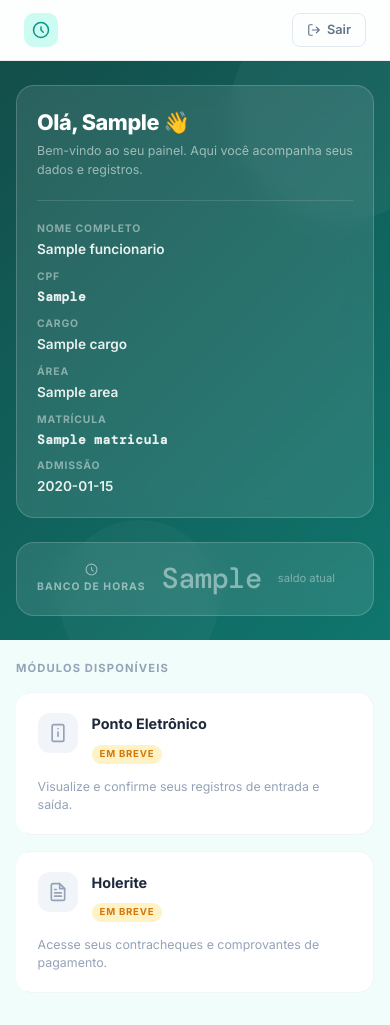
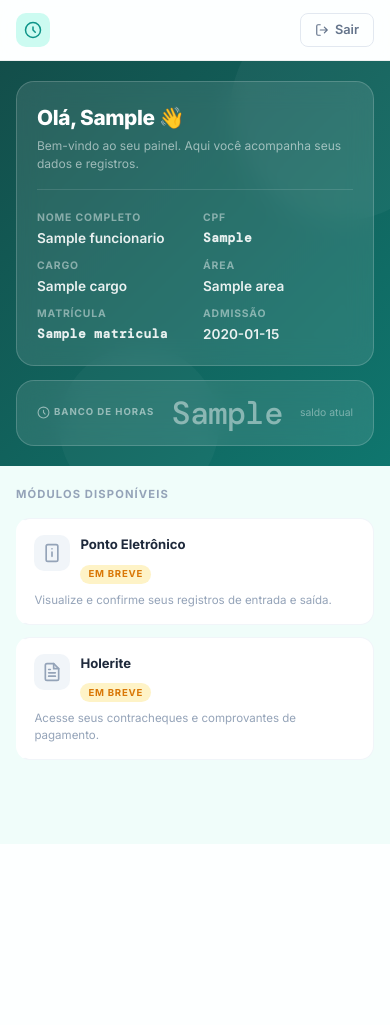
Before and after one commit to Jordanpsx/sistur, a Flask app: template app/templates/portal/dashboard.html in a window 390 px wide. After the commit the page ends 844 px from the top, so only its background shows below. Run offline with Flask 3, Linux system fonts and the light colour scheme; the template is opened without the code that fills it: most values are stand-ins (such as "Sample title", 1, 10 or a date in 2020); some libraries are stand-ins or nearby versions.

Commit message:
feat: implement new employee portal dashboard template (redesign v2)

```diff
--- a/app/templates/portal/dashboard.html
+++ b/app/templates/portal/dashboard.html
@@ -157,35 +165,54 @@
     .hero::before {
       content: '';
       position: absolute;
-      top: -60px; right: -60px;
-      width: 220px; height: 220px;
+      top: -60px;
+      right: -60px;
+      width: 220px;
+      height: 220px;
       border-radius: 50%;
-      background: rgba(255,255,255,0.04);
+      background: rgba(255, 255, 255, 0.04);
       pointer-events: none;
     }
 
     .hero::after {
       content: '';
       position: absolute;
-      bottom: -40px; left: 15%;
-      width: 160px; height: 160px;
+      bottom: -40px;
+      left: 15%;
+      width: 160px;
+      height: 160px;
       border-radius: 50%;
-      background: rgba(255,255,255,0.03);
+      background: rgba(255, 255, 255, 0.03);
       pointer-events: none;
     }
 
     .hero-inner {
       max-width: 1100px;
       margin: 0 auto;
-      display: grid;
-      grid-template-columns: 1fr auto;
-      gap: 1.5rem;
-      align-items: start;
+      display: flex;
+      flex-direction: row;
+      flex-wrap: wrap;
+      gap: 1rem;
+      align-items: stretch;
+    }
+
+    .hero-glass {
+      flex: 1 1 280px;
+    }
+
+    .banco-horas-widget {
+      flex: 0 0 auto;
     }
 
     @media (max-width: 640px) {
       .hero-inner {
-        grid-template-columns: 1fr;
+        flex-direction: column;
+        gap: 0.875rem;
+      }
+
+      .hero-glass,
+      .banco-horas-widget {
+        flex: 1 1 100%;
       }
     }
 
@@ -194,11 +221,12 @@
       background: rgba(255, 255, 255, 0.10);
       backdrop-filter: blur(12px);
       -webkit-backdrop-filter: blur(12px);
-      border: 1px solid rgba(255,255,255,0.18);
+      border: 1px solid rgba(255, 255, 255, 0.18);
       border-radius: 18px;
       padding: 1.75rem 2rem;
       position: relative;
       z-index: 1;
+      min-width: 0;
     }
 
     .hero-greeting {
@@ -211,20 +239,20 @@
 
     .hero-subtitle {
       font-size: 0.78rem;
-      color: rgba(255,255,255,0.55);
+      color: rgba(255, 255, 255, 0.55);
       margin: 0 0 1.25rem;
     }
 
     .hero-divider {
       border: none;
-      border-top: 1px solid rgba(255,255,255,0.12);
+      border-top: 1px solid rgba(255, 255, 255, 0.12);
       margin: 0 0 1.25rem;
     }
 
     .hero-data-grid {
       display: grid;
       grid-template-columns: 1fr 1fr;
-      gap: 0.75rem 1.5rem;
+      gap: 0.75rem 1.25rem;
     }
 
     .hero-data-item dt {
@@ -255,11 +283,10 @@
       background: rgba(255, 255, 255, 0.10);
       backdrop-filter: blur(12px);
       -webkit-backdrop-filter: blur(12px);
-      border: 1px solid rgba(255,255,255,0.18);
+      border: 1px solid rgba(255, 255, 255, 0.18);
       border-radius: 18px;
       padding: 1.5rem 1.75rem;
       text-align: center;
-      min-width: 180px;
       position: relative;
       z-index: 1;
     }
@@ -315,15 +350,26 @@
     .modules-grid {
       display: grid;
       grid-template-columns: repeat(3, 1fr);
-      gap: 1rem;
+      gap: 0.875rem;
     }
 
     @media (max-width: 900px) {
-      .modules-grid { grid-template-columns: repeat(2, 1fr); }
+      .modules-grid {
+        grid-template-columns: repeat(2, 1fr);
+      }
     }
 
-    @media (max-width: 560px) {
-      .modules-grid { grid-template-columns: 1fr; }
+    @media (max-width: 640px) {
+      .modules-grid {
+        grid-template-columns: repeat(2, 1fr);
+        gap: 0.75rem;
+      }
+    }
+
+    @media (max-width: 400px) {
+      .modules-grid {
+        grid-template-columns: 1fr;
+      }
     }
 
     /* ─── Module Card ───────────────────────────────────────────────────────── */
@@ -337,22 +383,47 @@
       display: block;
       transition: transform 0.2s ease, box-shadow 0.2s ease, border-color 0.2s ease;
       cursor: pointer;
+      min-width: 0;
 
       /* staggered fade-in */
       opacity: 0;
       animation: fadeUp 0.4s ease-out forwards;
     }
 
-    .mod-card:nth-child(1) { animation-delay: 0.05s; }
-    .mod-card:nth-child(2) { animation-delay: 0.12s; }
-    .mod-card:nth-child(3) { animation-delay: 0.19s; }
-    .mod-card:nth-child(4) { animation-delay: 0.26s; }
-    .mod-card:nth-child(5) { animation-delay: 0.33s; }
-    .mod-card:nth-child(6) { animation-delay: 0.40s; }
+    .mod-card:nth-child(1) {
+      animation-delay: 0.05s;
+    }
+
+    .mod-card:nth-child(2) {
+      animation-delay: 0.12s;
+    }
+
+    .mod-card:nth-child(3) {
+      animation-delay: 0.19s;
+    }
+
+    .mod-card:nth-child(4) {
+      animation-delay: 0.26s;
+    }
+
+    .mod-card:nth-child(5) {
+      animation-delay: 0.33s;
+    }
+
+    .mod-card:nth-child(6) {
+      animation-delay: 0.40s;
+    }
 
     @keyframes fadeUp {
-      from { opacity: 0; transform: translateY(10px); }
-      to   { opacity: 1; transform: translateY(0); }
+      from {
+        opacity: 0;
+        transform: translateY(10px);
+      }
+
+      to {
+        opacity: 1;
+        transform: translateY(0);
+      }
     }
 
     /* Active card hover */
@@ -464,39 +610,87 @@
 
     @media (max-width: 640px) {
       .hero {
-        padding: 1.5rem 1rem;
+        padding: 1.25rem 1rem;
       }
+
       .hero-glass {
-        padding: 1.25rem 1.25rem;
+        padding: 1.25rem;
       }
+
       .hero-greeting {
-        font-size: 1.35rem;
+        font-size: 1.3rem;
       }
+
+      .hero-subtitle {
+        font-size: 0.75rem;
+        margin-bottom: 1rem;
+      }
+
       .hero-data-grid {
-        grid-template-columns: 1fr;
-        gap: 0.6rem;
+        grid-template-columns: 1fr 1fr;
+        gap: 0.6rem 1rem;
       }
+
+      /* Banco de Horas: linha horizontal compacta no mobile */
       .banco-horas-widget {
-        min-width: 0;
         width: 100%;
-        padding: 1.25rem 1.25rem;
+        padding: 1rem 1.25rem;
         display: flex;
+        flex-direction: row;
         align-items: center;
-        gap: 1rem;
+        justify-content: space-between;
         text-align: left;
+        gap: 0.75rem;
       }
+
       .banco-horas-label {
         margin-bottom: 0;
         justify-content: flex-start;
-        flex-direction: column;
-        gap: 0.2rem;
+        font-size: 0.6rem;
+        gap: 0.25rem;
       }
+
       .banco-horas-value {
-        font-size: 1.8rem;
+        font-size: 2rem;
         margin-bottom: 0;
       }
+
+      .banco-horas-sublabel {
+        font-size: 0.65rem;
+      }
+
       .modules-section {
-        padding: 1.25rem 1rem 2rem;
+        padding: 1.25rem 1rem 2.5rem;
+      }
+
+      /* Cards menores no mobile */
+      .mod-card {
+        padding: 1rem 1rem 1rem 0.9rem;
+        border-radius: 14px;
+      }
+
+      .mod-card-header {
+        margin-bottom: 0.5rem;
+        gap: 0.625rem;
+      }
+
+      .mod-icon {
+        width: 36px;
+        height: 36px;
+        border-radius: 10px;
+      }
+
+      .mod-card-title {
+        font-size: 0.82rem;
+      }
+
+      .mod-card-desc {
+        font-size: 0.72rem;
+        line-height: 1.4;
+      }
+
+      .topbar-inner {
+        padding: 0 1rem;
       }
     }
   </style>
```
Also changed, not shown: other parts of app/templates/portal/dashboard.html (+169 -77 lines).
